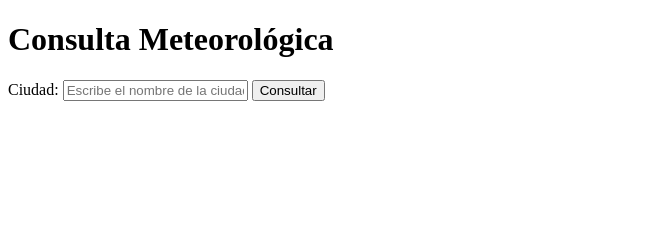
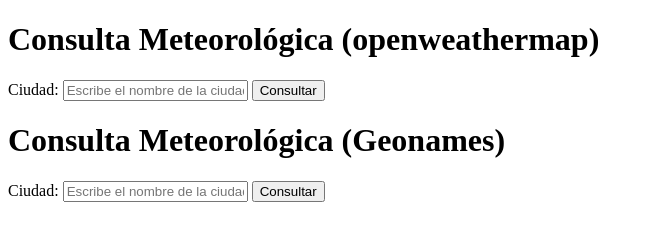
Before and after one commit to PonchDeFruta/Practica4_AppsDistribuidas, a plain HTML site: page index.html in a window 1280 px wide. Shown: the whole page, without its empty margins (0-653 px from the left). Drawn offline with Linux system fonts and the light colour scheme.

Commit message:
se genera ejercicio 2 para geonames

```diff
--- a/index.html
+++ b/index.html
@@ -6,11 +6,19 @@
     <title>Consulta Meteorológica</title>
 </head>
 <body>
-    <h1>Consulta Meteorológica</h1>
+    <h1>Consulta Meteorológica (openweathermap)</h1>
     <label for="ciudad">Ciudad:</label>
     <input type="text" id="ciudadInput" placeholder="Escribe el nombre de la ciudad">
     <button onclick="obtenerDatosMeteorologicos()">Consultar</button>
     <div id="resultado"></div>
+
+    <h1>Consulta Meteorológica (Geonames)</h1>
+    <label for="ciudad">Ciudad:</label>
+    <input type="text" id="ciudadInput2" placeholder="Escribe el nombre de la ciudad">
+    <button onclick="obtenerDatosMeteorologicos2()">Consultar</button>
+    <div id="resultado2"></div>
+
+
 
     <script>
         function obtenerDatosMeteorologicos() {
@@ -34,6 +42,32 @@
                     document.getElementById("resultado").innerHTML = "Error: " + error.message;
                 });
         }
+        function obtenerDatosMeteorologicos2() {
+            const geonames_username = "pxnchfermon"; // Reemplaza con tu API Key de OpenWeatherMap
+            const ciudad = document.getElementById("ciudadInput2").value;
+
+            const url = `http://api.geonames.org/searchJSON?name=${ciudad}&maxRows=1&username=${geonames_username}`;
+
+            fetch(url)
+                .then(response => response.json())
+                .then(data => {
+
+                    if (data.geonames && data.geonames.length > 0) {
+                        const ubicacion = data.geonames[0];
+                        const Nombre = ubicacion.name;
+                        const Pais = ubicacion.countryName;
+                        const CodigoPais= ubicacion.population;
+                        const res= `Nombre: ${Nombre} <br>País: ${Pais} <br>CodigoPais: ${CodigoPais}`;
+                        document.getElementById("resultado2").innerHTML = res;
+                    } else {
+                        document.getElementById("resultado2").innerHTML = "Datos meteorológicos no disponibles.";
+                    }
+                })
+                .catch(error => {
+                    document.getElementById("resultado2").innerHTML = "Error: " + error.message;
+                });
+        }
+
     </script>
 </body>
 </html>
```
Also changed, not shown: 1 other file.
